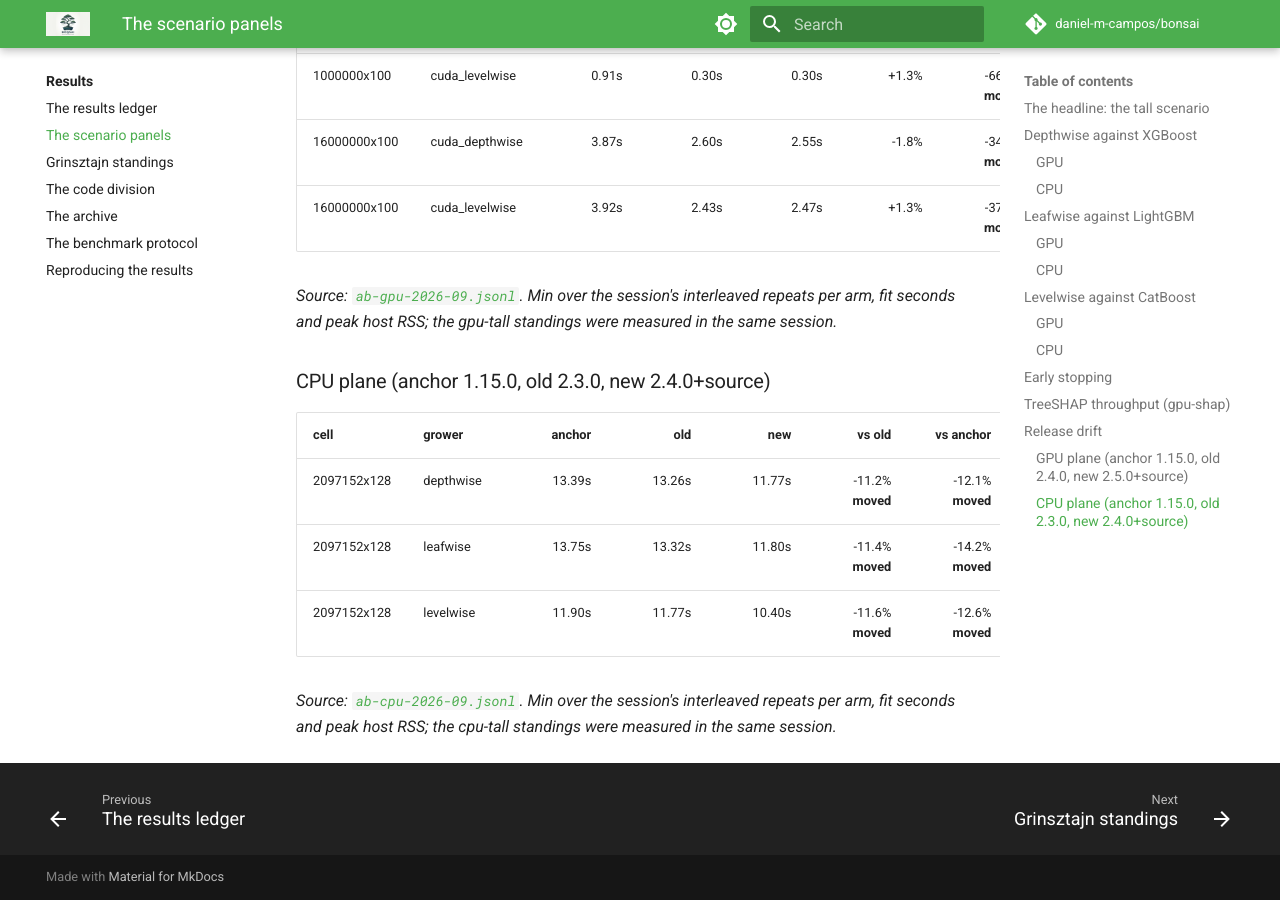
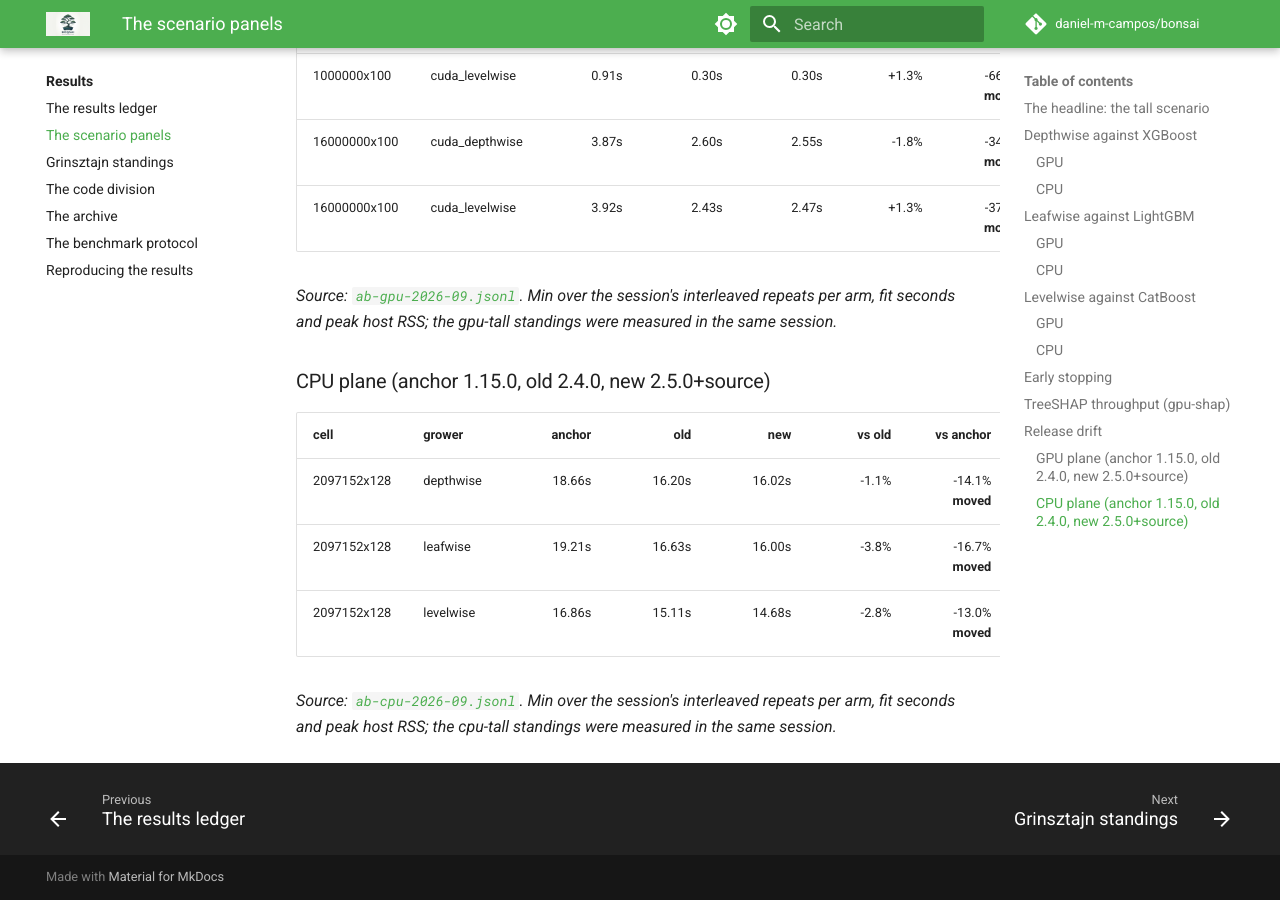
Before and after one commit to daniel-m-campos/bonsai, an MkDocs documentation site: the page built from docs/results/results/perf.md, in a window 1280 px wide and 900 px high, scrolled down 6992 px. Built offline with MkDocs 1.6.1 and Material for MkDocs 9.7.7, drawn with Linux system fonts in a browser that asks for light colours; comment, search, counter and statistics services are not loaded.

Commit message:
bench(standings): refresh cpu-tall
Axes: cpu-tall. Same-pod refresh via scripts/standings_refresh.py (decision 96); superseded files deleted, registry updated, ledger and README regenerated.

CPU axes (cpu-tall) were measured on pod-NVIDIA-RTX-PRO-6000-Blackwell-Server-Edition (issue #355). Every row carries its own host block, so the registry records which machine and which ceiling stands behind each axis.

```diff
--- a/docs/results/results/perf.md
+++ b/docs/results/results/perf.md
@@ -134,12 +134,12 @@ Each plane's tall cell, three wheels interleaved on the pod that measured the pl
 
 *Source: [`ab-gpu-2026-09.jsonl`](../../../benchmarks/results/ab-gpu-2026-09.jsonl). Min over the session's interleaved repeats per arm, fit seconds and peak host RSS; the gpu-tall standings were measured in the same session.*
 
-### CPU plane (anchor 1.15.0, old 2.3.0, new 2.4.0+source)
+### CPU plane (anchor 1.15.0, old 2.4.0, new 2.5.0+source)
 
 | cell | grower | anchor | old | new | vs old | vs anchor | old RSS | new RSS | RSS delta |
 |---|---|--:|--:|--:|--:|--:|--:|--:|--:|
-| 2097152x128 | depthwise | 13.39s | 13.26s | 11.77s | -11.2% **moved** | -12.1% **moved** | 1.86GB | 1.83GB | -1.6% |
-| 2097152x128 | leafwise | 13.75s | 13.32s | 11.80s | -11.4% **moved** | -14.2% **moved** | 1.86GB | 1.83GB | -1.6% |
-| 2097152x128 | levelwise | 11.90s | 11.77s | 10.40s | -11.6% **moved** | -12.6% **moved** | 1.87GB | 1.84GB | -1.6% |
+| 2097152x128 | depthwise | 18.66s | 16.20s | 16.02s | -1.1% | -14.1% **moved** | 1.84GB | 1.83GB | -0.5% |
+| 2097152x128 | leafwise | 19.21s | 16.63s | 16.00s | -3.8% | -16.7% **moved** | 1.83GB | 1.84GB | +0.5% |
+| 2097152x128 | levelwise | 16.86s | 15.11s | 14.68s | -2.8% | -13.0% **moved** | 1.84GB | 1.84GB | +0.0% |
 
 *Source: [`ab-cpu-2026-09.jsonl`](../../../benchmarks/results/ab-cpu-2026-09.jsonl). Min over the session's interleaved repeats per arm, fit seconds and peak host RSS; the cpu-tall standings were measured in the same session.*
```
Also changed, not shown: 1 other file.
